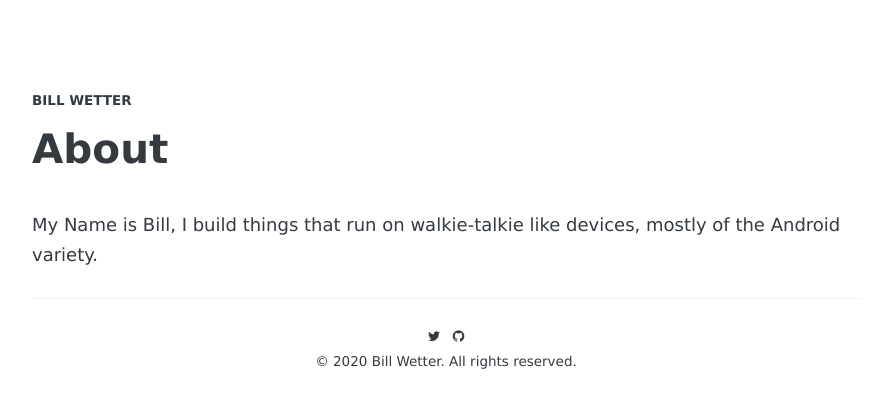
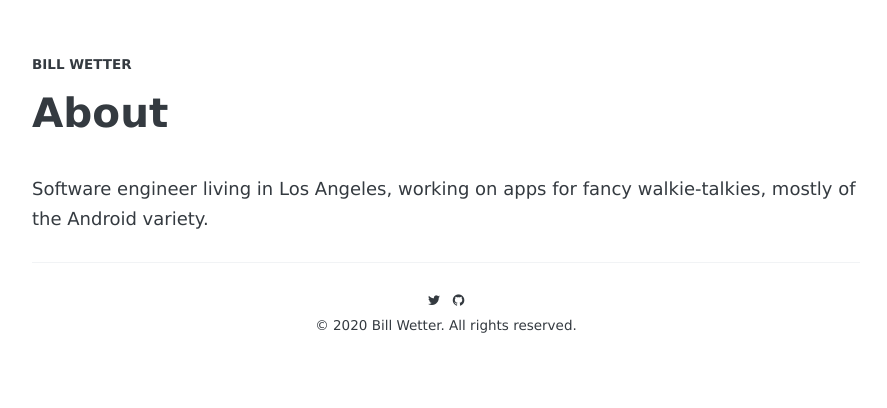
Before and after one commit to virtubill/virtubill.github.io, a Jekyll site: the page built from about.md, in a window 1280 px wide. Shown: the top 408 px of the page, without its empty margins (194-1081 px from the left). Built offline with Jekyll 4.4.1, drawn with Linux system fonts in a browser that asks for light colours; some web fonts are replaced.

Commit message:
config changes

```diff
--- a/_config.yml
+++ b/_config.yml
@@ -19,7 +19,7 @@
 
 # Disqus
 disqus:
-  id:               "codeular"
+  id:               "virtubill"
 
 # URL
 url:                "http://billwetter.com" # the base hostname & protocol for your site
@@ -42,8 +42,8 @@
 
 # Navigation
 nav:
-  # - name:           "About"
-  #   url:            "/about"
+  - name:           "About"
+    url:            "/about"
   - name:           "Archive"
     url:            "/archive"
   - name:           "Tags"
@@ -72,11 +72,9 @@
       layout:       "post"
 
 # jekyll-seo-tag, see: http://www.rubydoc.info/gems/jekyll-seo-tag/1.2.0
-gems:
+plugins:
   - jekyll-seo-tag
   - jekyll-paginate
-  - jekyll-admin
+ # - jekyll-admin
 
 exclude:            [vendor]
-
-theme: jekyll-theme-tactile
--- a/_sass/_site.scss
+++ b/_sass/_site.scss
@@ -18,7 +18,7 @@
 
 .content-container {
   max-width: 48rem;
-  padding: 5rem 1rem;
+  padding: 3rem 1rem;
   margin-left:  auto;
   margin-right: auto;
 
@@ -33,7 +33,7 @@
   -------------- */
 .header {
   padding: 2%;
-  margin-bottom: 1.5em;
+  // margin-bottom: 1.5em;
 
   &-title {
     margin: 0.3em 0;
@@ -175,7 +175,7 @@
 
 .list {
   &-post {
-    padding: 4% 2%;
+    padding: 2%;
 
     &:hover {
       background-color: $background-over-color;
--- a/about.md
+++ b/about.md
@@ -3,4 +3,4 @@
 permalink: /about/
 ---
 
-My Name is Bill, I build things that run on walkie-talkie like devices, mostly of the Android variety.
+Software engineer living in Los Angeles, working on apps for fancy walkie-talkies, mostly of the Android variety.
```
